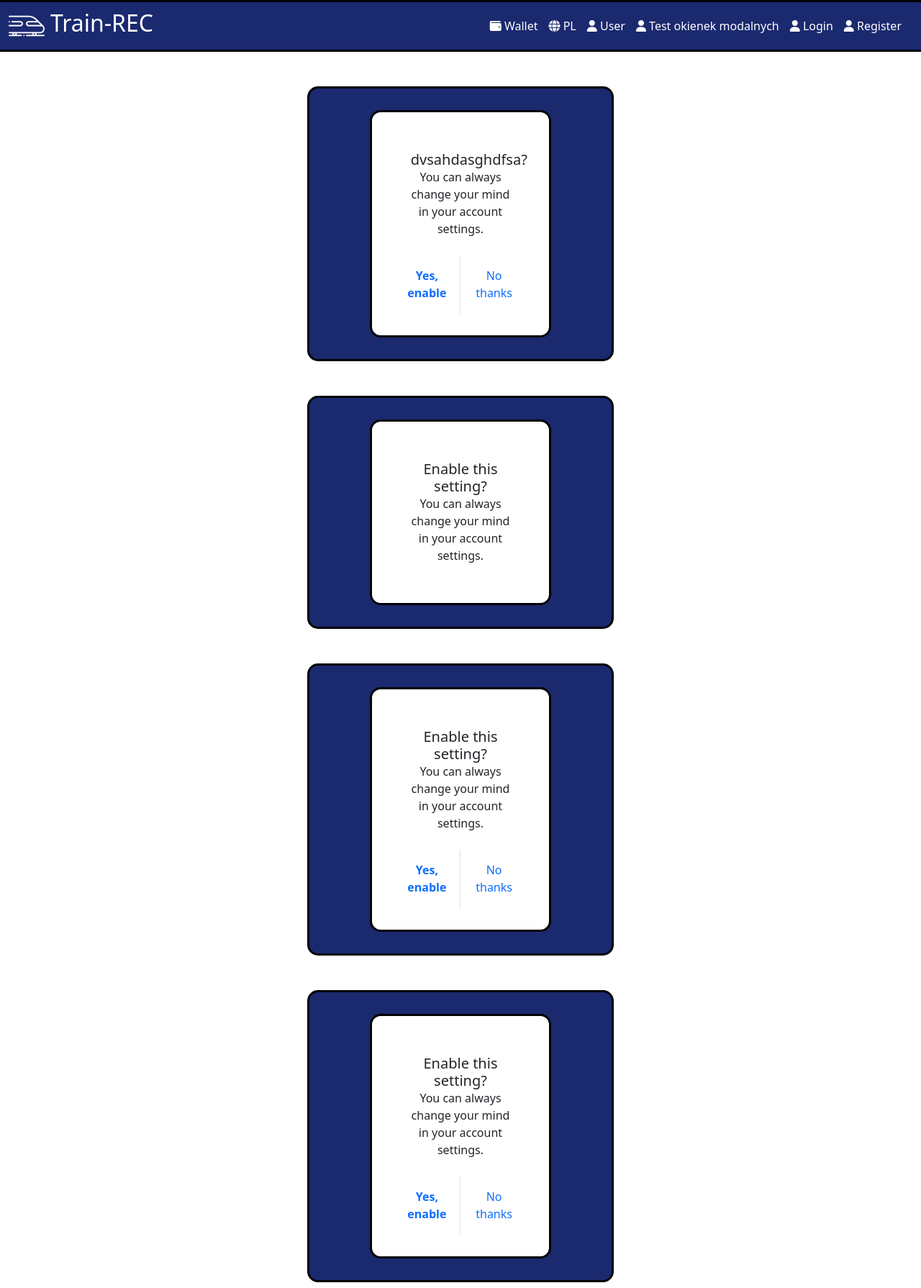
After one commit to Falanger-debug/Train-REC, a Node server app: page /modals in a window 1280 px wide. The commit adds this page. Shown: the whole page at 72% size. Run offline with Node 20, Linux system fonts and the light colour scheme.

Commit message:
nowe odnosniki w headerze dla testow

```diff
--- a/controllers/mainController.js
+++ b/controllers/mainController.js
@@ -14,8 +14,23 @@ const renderUserProfile = (req, res) => {
     res.render('user-profile');
 }
 
+const renderLogin = (req, res) => {
+    res.render('login');
+}
+
+const renderRegister = (req, res) => {
+    res.render('register');
+}
+
+const renderModals = (req, res) => {
+    res.render('modals');
+}
+
 
 export { renderMainPage,
          renderTrainRoutes,
          renderWallet,
-         renderUserProfile};
+         renderUserProfile,
+         renderLogin,
+         renderRegister,
+         renderModals};
--- /dev/null
+++ b/views/modals.ejs
@@ -0,0 +1,89 @@
+<!DOCTYPE html>
+<html lang="en">
+<head>
+    <meta charset="UTF-8">
+    <meta name="viewport" content="width=device-width, initial-scale=1.0">
+    <title>Wallet</title>
+        <!--Bootstrap CSS-->
+    <link href="https://cdn.jsdelivr.net/npm/bootstrap@5.3.3/dist/css/bootstrap.min.css" rel="stylesheet"
+        integrity="sha384-QWTKZyjpPEjISv5WaRU9OFeRpok6YctnYmDr5pNlyT2bRjXh0JMhjY6hW+ALEwIH" crossorigin="anonymous">
+    <!--Custom Styling-->
+    <link rel="stylesheet" href="/mainStyles.css">
+    <link rel="stylesheet" href="/headerStyles.css">
+    <!--FontAwesome-->
+    <link href="https://cdnjs.cloudflare.com/ajax/libs/font-awesome/6.0.0-beta3/css/all.min.css" rel="stylesheet">
+
+</head>
+
+<body>
+
+    <%- include('partials/header') %>
+
+    <!----------------------------------------------------------------------------------------->
+
+    <div class="d-flex justify-content-center align-items-center mt-5">
+        <div class="form-container col-4 mt-6">
+            <div class="form-container bg-white text-dark">
+                <div class="modal-body p-4 text-center">
+                    <h5 class="mb-0">dvsahdasghdfsa?</h3>
+                    <p class="mb-0">You can always change your mind in your account settings.</p>
+                </div>
+                <div class="modal-footer flex-nowrap p-0">
+                    <button type="button" class="btn btn-lg btn-link fs-6 text-decoration-none col-6 py-3 m-0 rounded-0 border-end"><strong>Yes, enable</strong></button>
+                    <button type="button" class="btn btn-lg btn-link fs-6 text-decoration-none col-6 py-3 m-0 rounded-0" data-bs-dismiss="modal">No thanks</button>
+
+                </div>
+            </div>
+        </div>
+    </div>
+
+    <div class="d-flex justify-content-center align-items-center mt-5">
+        <div class="form-container col-4 mt-6">
+            <div class="form-container bg-white text-dark">
+                <div class="modal-body p-4 text-center">
+                    <h5 class="mb-0">Enable this setting?</h3>
+                    <p class="mb-0">You can always change your mind in your account settings.</p>
+                </div>
+
+            </div>
+        </div>
+    </div>
+
+    <div class="d-flex justify-content-center align-items-center mt-5">
+        <div class="form-container col-4 mt-6">
+            <div class="form-container bg-white text-dark">
+                <div class="modal-body p-4 text-center">
+                    <h5 class="mb-0">Enable this setting?</h3>
+                    <p class="mb-0">You can always change your mind in your account settings.</p>
+                </div>
+                <div class="modal-footer flex-nowrap p-0">
+                    <button type="button" class="btn btn-lg btn-link fs-6 text-decoration-none col-6 py-3 m-0 rounded-0 border-end"><strong>Yes, enable</strong></button>
+                    <button type="button" class="btn btn-lg btn-link fs-6 text-decoration-none col-6 py-3 m-0 rounded-0" data-bs-dismiss="modal">No thanks</button>
+                </div>
+            </div>
+        </div>
+    </div>
+
+    <div class="d-flex justify-content-center align-items-center mt-5">
+        <div class="form-container col-4 mt-6">
+            <div class="form-container bg-white text-dark">
+                <div class="modal-body p-4 text-center">
+                    <h5 class="mb-0">Enable this setting?</h3>
+                    <p class="mb-0">You can always change your mind in your account settings.</p>
+                </div>
+                <div class="modal-footer flex-nowrap p-0">
+                    <button type="button" class="btn btn-lg btn-link fs-6 text-decoration-none col-6 py-3 m-0 rounded-0 border-end"><strong>Yes, enable</strong></button>
+                    <button type="button" class="btn btn-lg btn-link fs-6 text-decoration-none col-6 py-3 m-0 rounded-0" data-bs-dismiss="modal">No thanks</button>
+                </div>
+            </div>
+        </div>
+    </div>
+
+
+
+    <!----------------------------------------------------------------------------------------->
+
+    <%- include('partials/footer') %>
+
+</body>
+</html>
--- a/views/partials/header.ejs
+++ b/views/partials/header.ejs
@@ -21,6 +21,18 @@
                 <i class="fas fa-user"></i>
                 <span>User</span>
             </a>
+            <a href="/modals" class="nav-link text-white">
+                <i class="fas fa-user"></i>
+                <span>Test okienek modalnych</span>
+            </a>
+            <a href="/login" class="nav-link text-white">
+                <i class="fas fa-user"></i>
+                <span>Login</span>
+            </a>
+            <a href="/register" class="nav-link text-white">
+                <i class="fas fa-user"></i>
+                <span>Register</span>
+            </a>
         </div>
     </div>
 </nav>
```
Also changed, not shown: routes/mainRoutes.js (+7 -1 lines), views/login.ejs (added, +37 -0 lines), views/register.ejs (added, +37 -0 lines).
